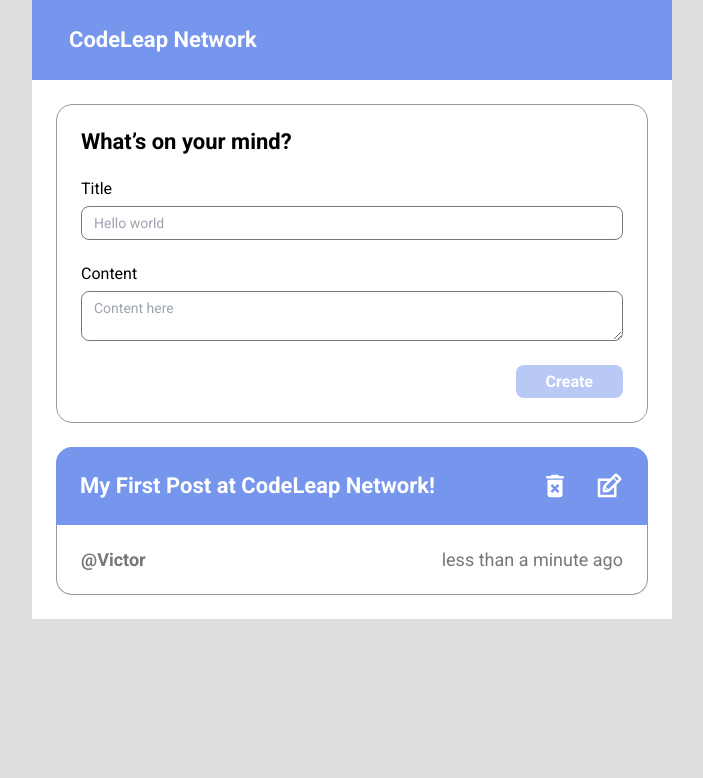
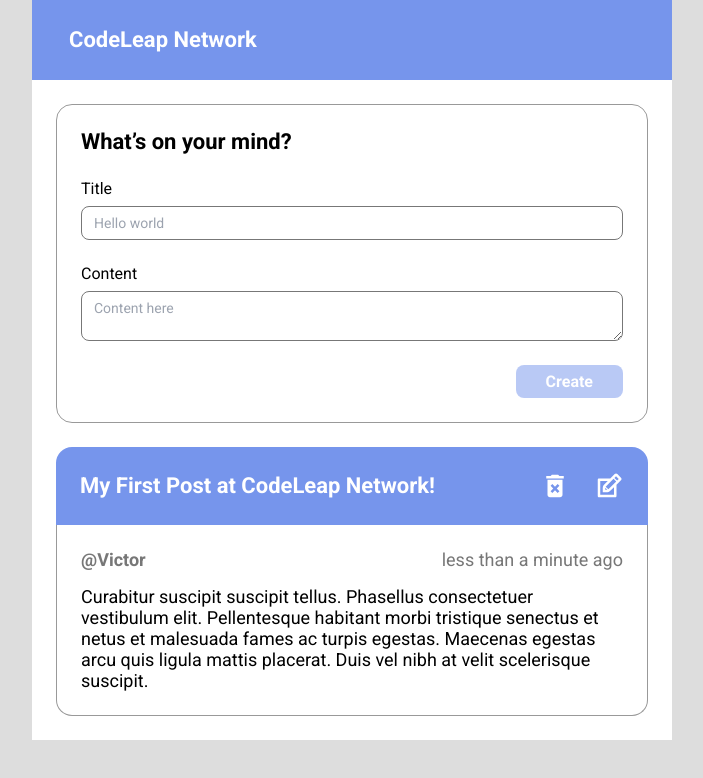
Before and after one commit to michelwene/code-leap, a Next.js app: page /blog in a window 1280 px wide. Shown: the top 778 px of the page, without its empty margins (288-991 px from the left). Built offline with nearby package versions, Linux system fonts and the light colour scheme.

Commit message:
feat: CardContentDescription

```diff
--- /dev/null
+++ b/components/CardPost/CardContent/CardContentDescription.tsx
@@ -0,0 +1,15 @@
+import { memo } from "react";
+
+interface CardContentDescriptionProps {
+  content: string;
+}
+
+function CardContentDescription({ content }: CardContentDescriptionProps) {
+  return (
+    <p className="font-normal text-lg leading-[21px] text-black mt-4">
+      {content}
+    </p>
+  );
+}
+
+export default memo(CardContentDescription);
--- a/components/CardPost/index.tsx
+++ b/components/CardPost/index.tsx
@@ -1,6 +1,7 @@
 import { Post } from "@/types/Post";
 import { CardHeader } from "./CardHeader";
 import CardContentInfo from "./CardContent/CardContentInfo";
+import CardContentDescription from "./CardContent/CardContentDescription";
 
 interface CardProps {
   post: Post;
@@ -15,6 +16,7 @@
           username={post.username}
           date={post.created_datetime}
         />
+        <CardContentDescription content={post.content} />
       </div>
     </div>
   );
--- a/pages/blog/index.tsx
+++ b/pages/blog/index.tsx
@@ -10,7 +10,7 @@
   id: 1,
   title: "My First Post at CodeLeap Network! ",
   content:
-    "Curabitur suscipit suscipit tellus. Phasellus consectetuer vestibulum elit. Pellentesque habitant morbi tristique senectus et netus et malesuada fames ac turpis egestas. Maecenas egestas arcu quis ligula mattis placerat. Duis vel nibh at velit scelerisque suscipit.Duis lobortis massa imperdiet quam. Aenean posuere, tortor sed cursus feugiat, nunc augue blandit nunc, eu sollicitudin urna dolor sagittis lacus. Fusce a quam. Nullam vel sem. Nullam cursus lacinia erat.",
+    "Curabitur suscipit suscipit tellus. Phasellus consectetuer vestibulum elit. Pellentesque habitant morbi tristique senectus et netus et malesuada fames ac turpis egestas. Maecenas egestas arcu quis ligula mattis placerat. Duis vel nibh at velit scelerisque suscipit.",
   username: "@Victor",
   created_datetime: new Date(),
 };
```
